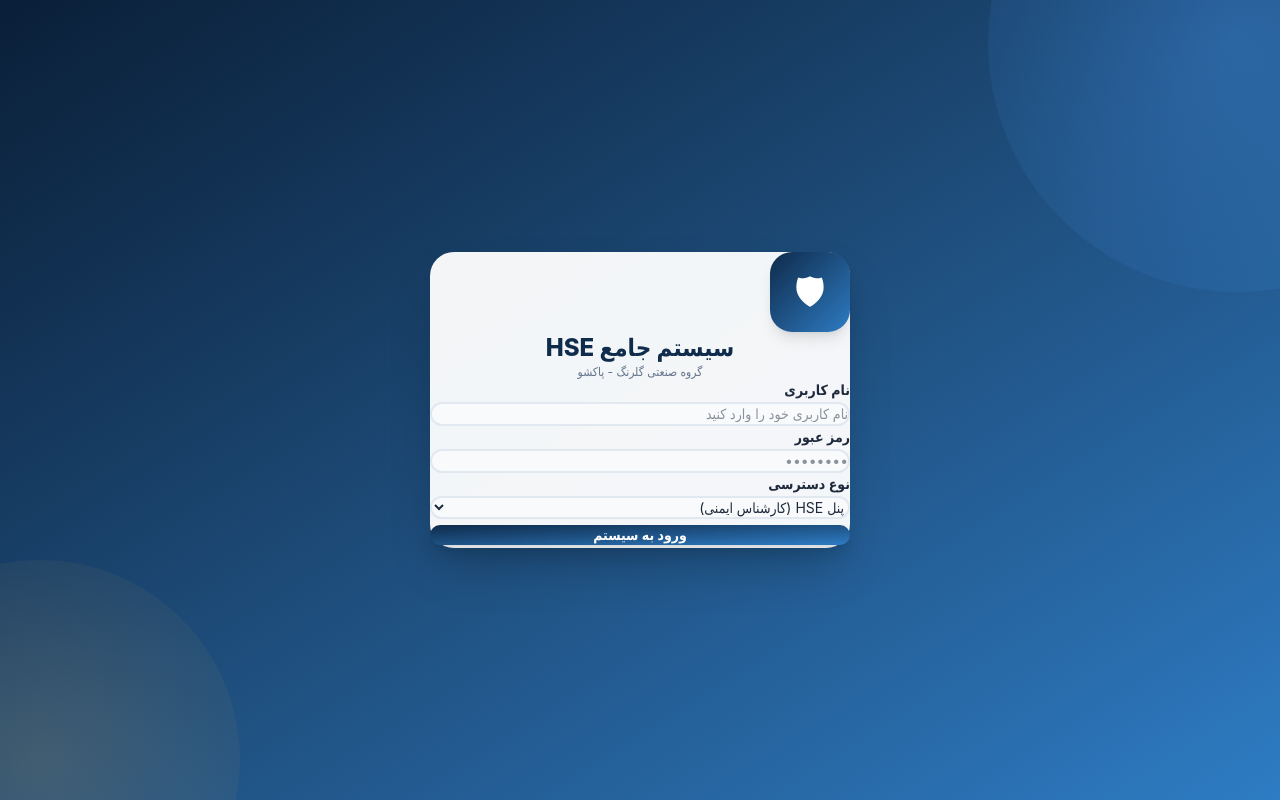
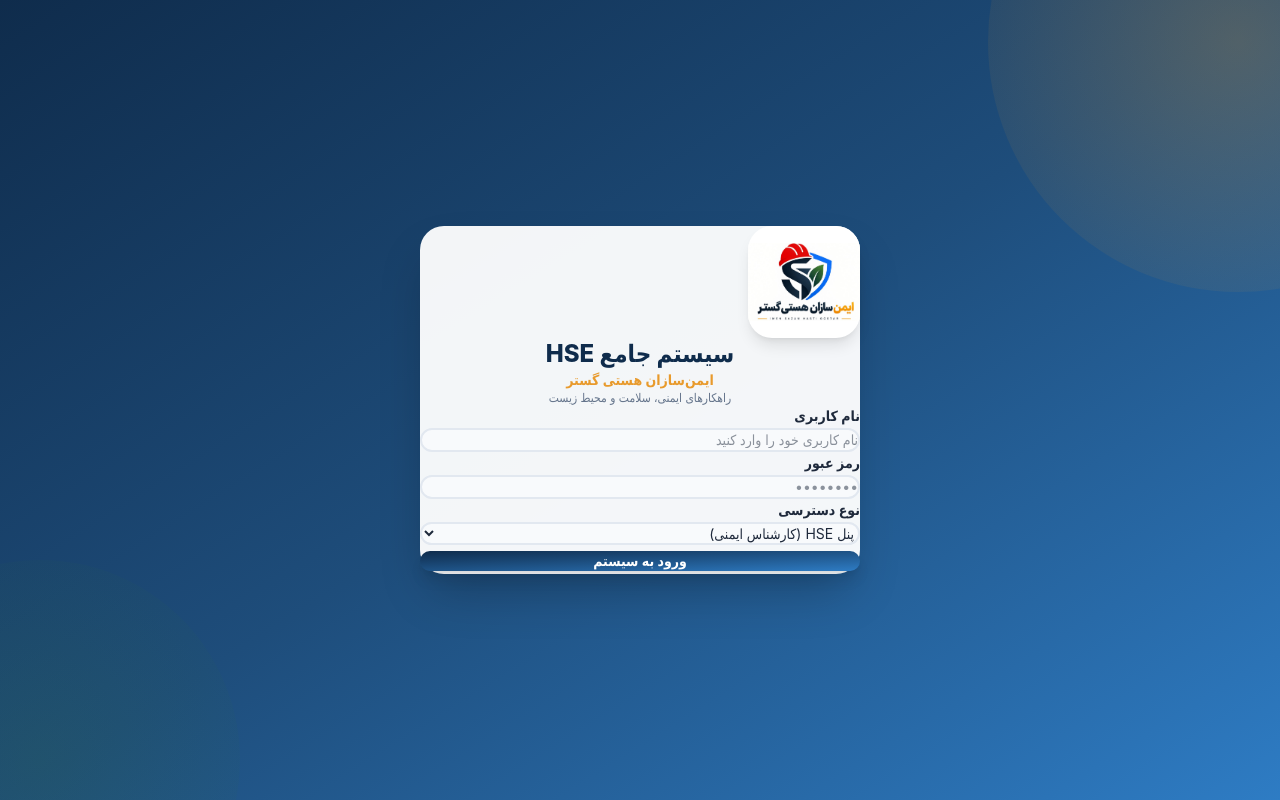
Before and after one commit to pasalari2004-ship-it/HSE-SYSTEM, a Next.js app: page /login in a window 1280 px wide. Built offline with nearby package versions, Linux system fonts and the light colour scheme; a small style sheet from the web is missing; a web font is replaced by a local one.

Commit message:
rebrand to Imen Sazan and add logo

```diff
--- a/src/app/layout.tsx
+++ b/src/app/layout.tsx
@@ -2,8 +2,12 @@ import type { Metadata } from "next";
 import "./globals.css";
 
 export const metadata: Metadata = {
-  title: "سیستم جامع HSE - پاکشو",
-  description: "سیستم مدیریت ایمنی، بهداشت و محیط زیست",
+  title: "سیستم جامع HSE - ایمن‌سازان هستی گستر",
+  description:
+    "سیستم جامع مدیریت ایمنی، بهداشت و محیط زیست - ایمن‌سازان هستی گستر",
+  icons: {
+    icon: "/logo.png",
+  },
 };
 
 export default function RootLayout({
--- a/src/app/login/page.tsx
+++ b/src/app/login/page.tsx
@@ -2,6 +2,7 @@
 
 import { useState } from "react";
 import { useRouter } from "next/navigation";
+import Image from "next/image";
 
 export default function LoginPage() {
   const router = useRouter();
@@ -21,19 +22,29 @@ export default function LoginPage() {
     "w-full rounded-xl border-2 border-[#e2e8f0] bg-slate-50 px-4 py-3.5 text-sm outline-none transition focus:border-[#2e7cc4] focus:bg-white focus:ring-4 focus:ring-[#2e7cc4]/10";
 
   return (
-    <div className="relative flex min-h-screen items-center justify-center overflow-hidden bg-gradient-to-br from-[#0a1f38] via-[#1e4d7b] to-[#2e7cc4]">
-      <div className="absolute -right-52 -top-52 h-[500px] w-[500px] rounded-full bg-[radial-gradient(circle,rgba(74,158,255,0.3),transparent)]" />
-      <div className="absolute -bottom-40 -left-40 h-[400px] w-[400px] rounded-full bg-[radial-gradient(circle,rgba(212,162,78,0.2),transparent)]" />
+    <div className="relative flex min-h-screen items-center justify-center overflow-hidden bg-gradient-to-br from-[#0f2c4c] via-[#1e4d7b] to-[#2e7cc4]">
+      <div className="absolute -right-52 -top-52 h-[500px] w-[500px] rounded-full bg-[radial-gradient(circle,rgba(232,154,44,0.25),transparent)]" />
+      <div className="absolute -bottom-40 -left-40 h-[400px] w-[400px] rounded-full bg-[radial-gradient(circle,rgba(45,106,58,0.2),transparent)]" />
 
-      <div className="relative z-10 w-[420px] max-w-[90%] rounded-3xl bg-white/95 px-10 py-11 shadow-2xl">
-        <div className="mx-auto mb-5 flex h-20 w-20 items-center justify-center rounded-[22px] bg-gradient-to-br from-[#0f2c4c] to-[#2e7cc4] text-4xl text-white shadow-lg">
-          🛡
+      <div className="relative z-10 w-[440px] max-w-[90%] rounded-3xl bg-white/95 px-10 py-11 shadow-2xl">
+        <div className="mx-auto mb-5 flex h-28 w-28 items-center justify-center overflow-hidden rounded-3xl bg-white shadow-lg">
+          <Image
+            src="/logo.png"
+            alt="ایمن‌سازان هستی گستر"
+            width={112}
+            height={112}
+            className="object-contain"
+            priority
+          />
         </div>
-        <h1 className="mb-1.5 text-center text-2xl font-extrabold text-[#0f2c4c]">
+        <h1 className="mb-2 text-center text-2xl font-extrabold text-[#0f2c4c]">
           سیستم جامع HSE
         </h1>
+        <p className="mb-1 text-center text-sm font-bold text-[#e89a2c]">
+          ایمن‌سازان هستی گستر
+        </p>
         <p className="mb-8 text-center text-xs text-[#64748b]">
-          گروه صنعتی گلرنگ - پاکشو
+          راهکارهای ایمنی، سلامت و محیط زیست
         </p>
 
         <div className="mb-4">
--- a/src/components/Header.tsx
+++ b/src/components/Header.tsx
@@ -14,10 +14,14 @@ export default function Header() {
   return (
     <header className="sticky top-0 z-50 flex items-center justify-between bg-white px-8 py-3.5 shadow-[0_2px_20px_rgba(0,0,0,0.06)]">
       <div className="flex items-center gap-3.5 text-[17px] font-extrabold text-[#0f2c4c]">
-        <div className="flex h-[46px] w-[46px] items-center justify-center rounded-xl bg-gradient-to-br from-[#0f2c4c] to-[#2e7cc4] text-[22px] text-white shadow-md">
-          🛡
+        <div className="flex h-[46px] w-[46px] items-center justify-center overflow-hidden rounded-xl bg-white shadow-md">
+          <img
+            src="/logo.png"
+            alt="ایمن‌سازان هستی گستر"
+            className="h-full w-full object-contain"
+          />
         </div>
-        <span>سیستم جامع HSE - پاکشو</span>
+        <span>سیستم جامع HSE - ایمن‌سازان هستی گستر</span>
       </div>
 
       <div className="flex items-center gap-3">
```
Also changed, not shown: public/logo.png (added).
